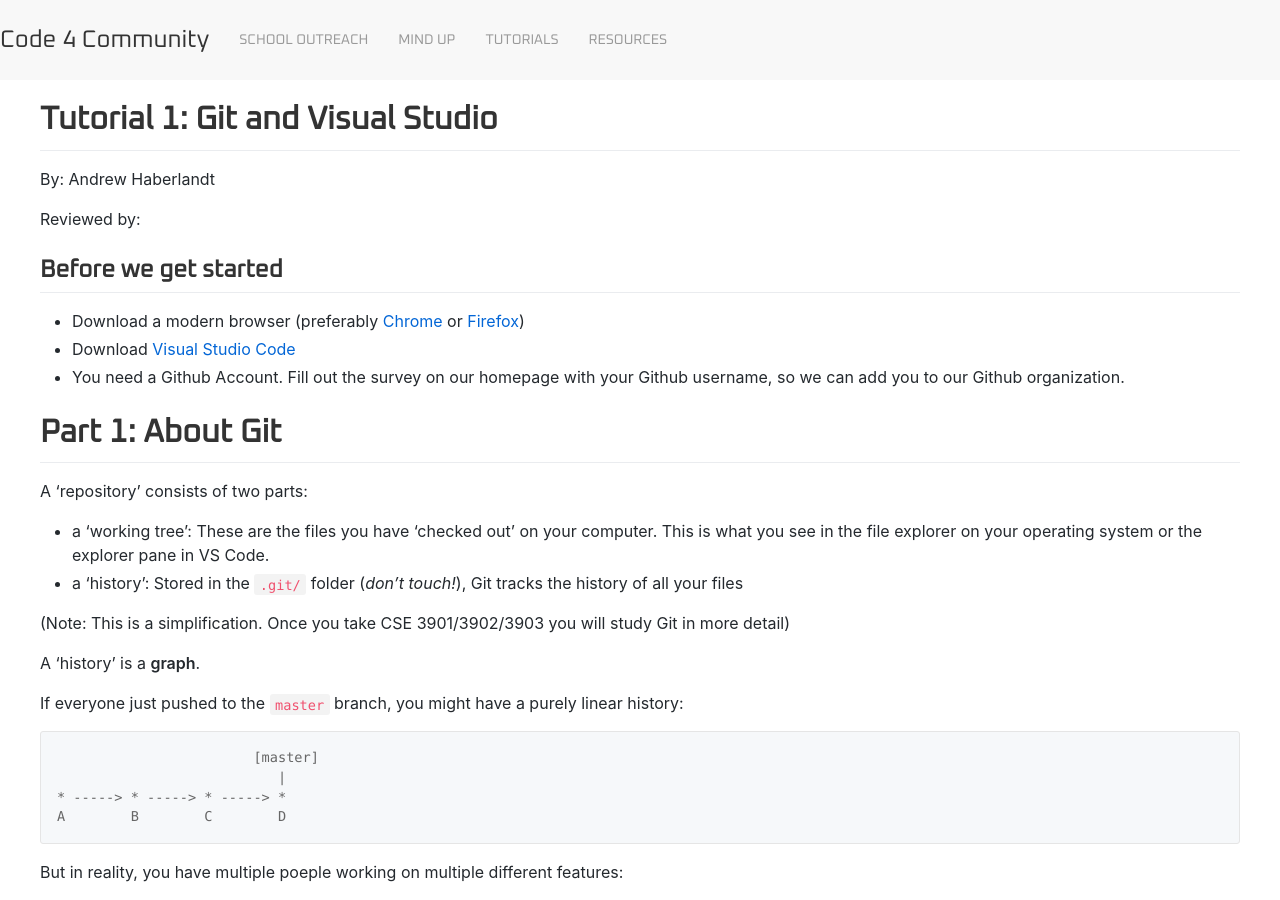
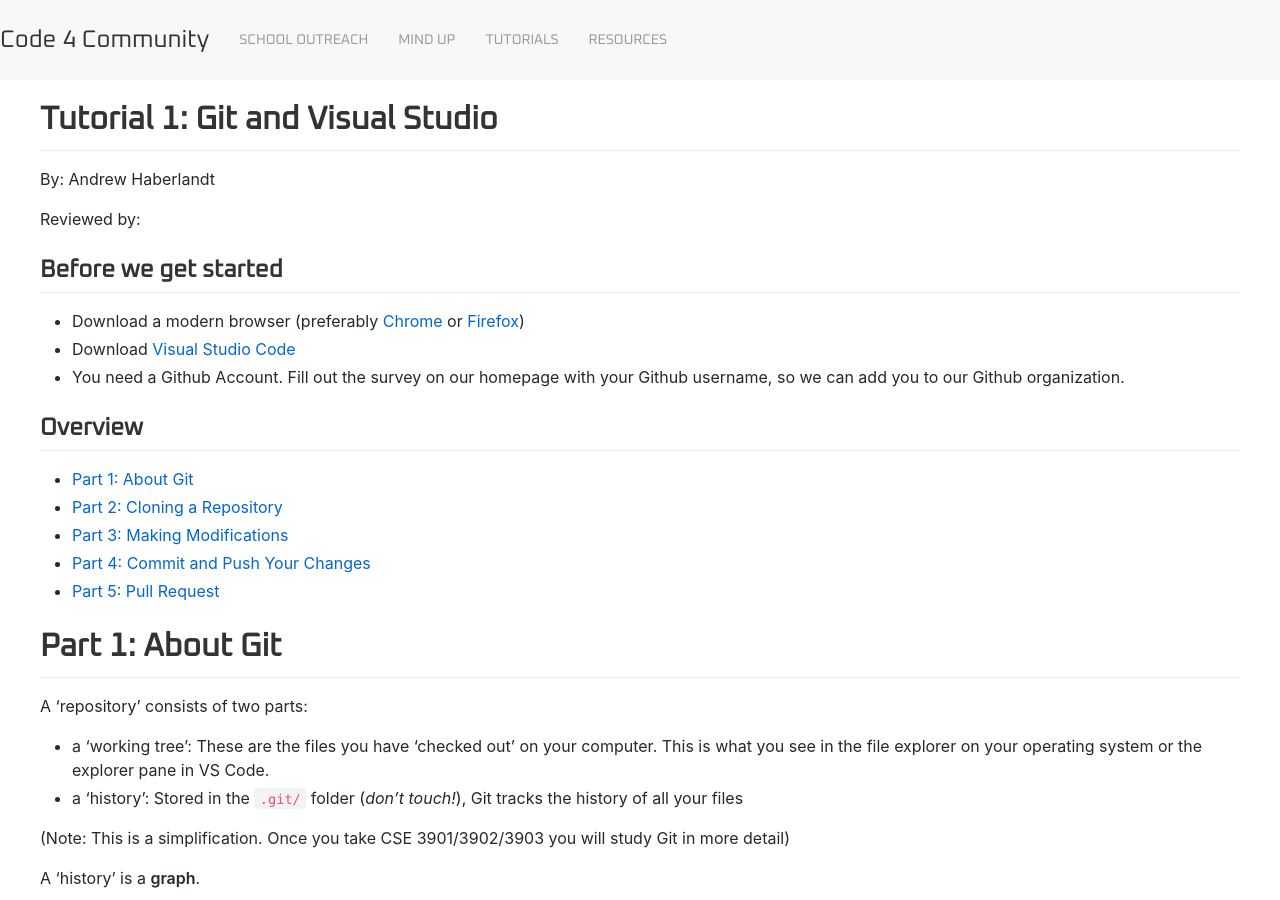
Before and after one commit to Code4Community/Code4Community.github.io, a Jekyll site: the page built from tutorials/tutorial-1.md, in a window 1280 px wide and 900 px high. Built offline with Jekyll 4.4.1, drawn with Linux system fonts in a browser that asks for light colours; nearby versions of some CDN libraries; some of the changed text lies outside the part shown.

Commit message:
Add table of contents to tutorial

```diff
--- a/tutorials/tutorial-1.md
+++ b/tutorials/tutorial-1.md
@@ -14,6 +14,14 @@ Reviewed by:
 * Download a modern browser (preferably [Chrome](https://www.google.com/chrome/){:target="_blank"} or [Firefox](https://www.mozilla.org/en-US/firefox/){:target="_blank"})
 * Download [Visual Studio Code](https://code.visualstudio.com/download){:target="_blank"}
 * You need a Github Account. Fill out the survey on our homepage with your Github username, so we can add you to our Github organization.
+
+## Overview
+- [Part 1: About Git](#part-1-about-git)
+- [Part 2: Cloning a Repository](#part-2-cloning-a-repository)
+- [Part 3: Making Modifications](#part-3-making-modifications)
+- [Part 4: Commit and Push Your Changes](#part-4-commit-and-push-your-changes)
+- [Part 5: Pull Request](#part-5-pull-request)
+
 
 
 # Part 1: About Git
@@ -198,7 +206,7 @@ Step 3: Push your changes
 
 - Press on the button pictured above in the bottom bar. It will automatically push and pull from the remote repository.
 
-Part 4: Pull Request
+Part 5: Pull Request
 =======
 
 Step 1: Create the pull request
```
